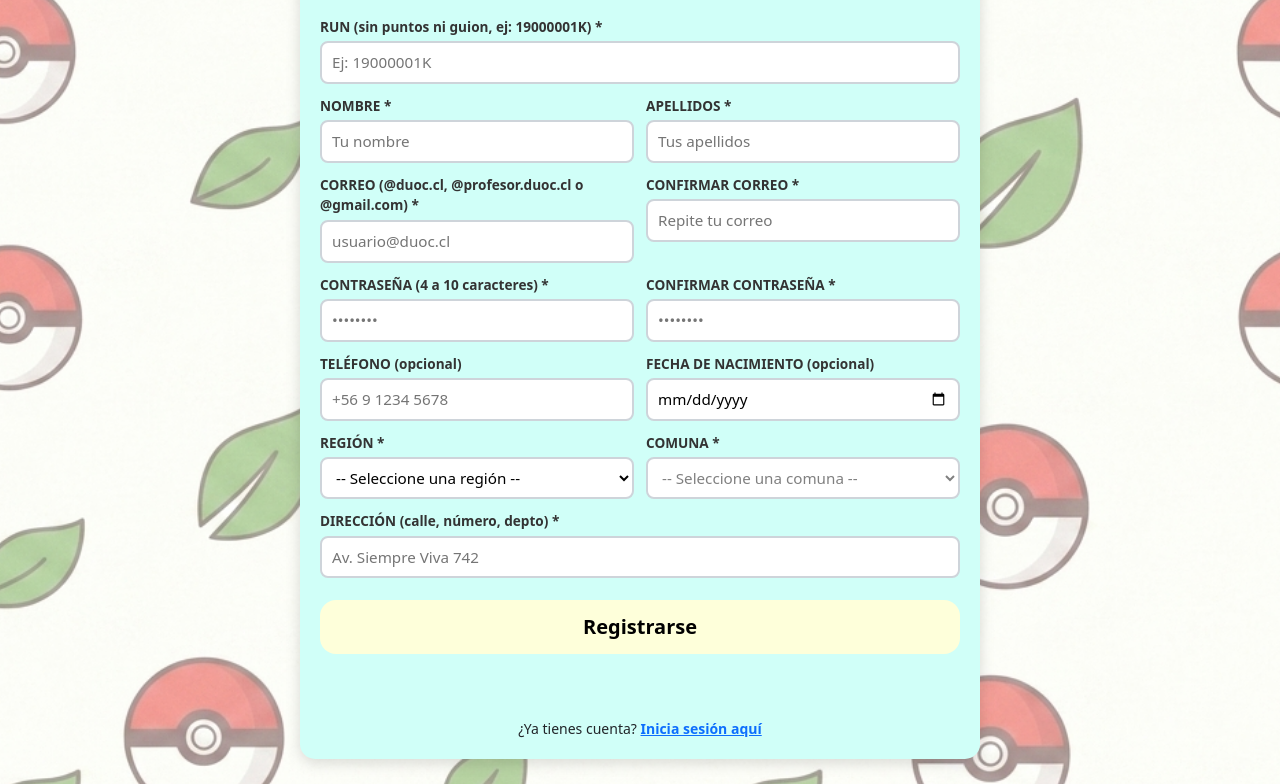
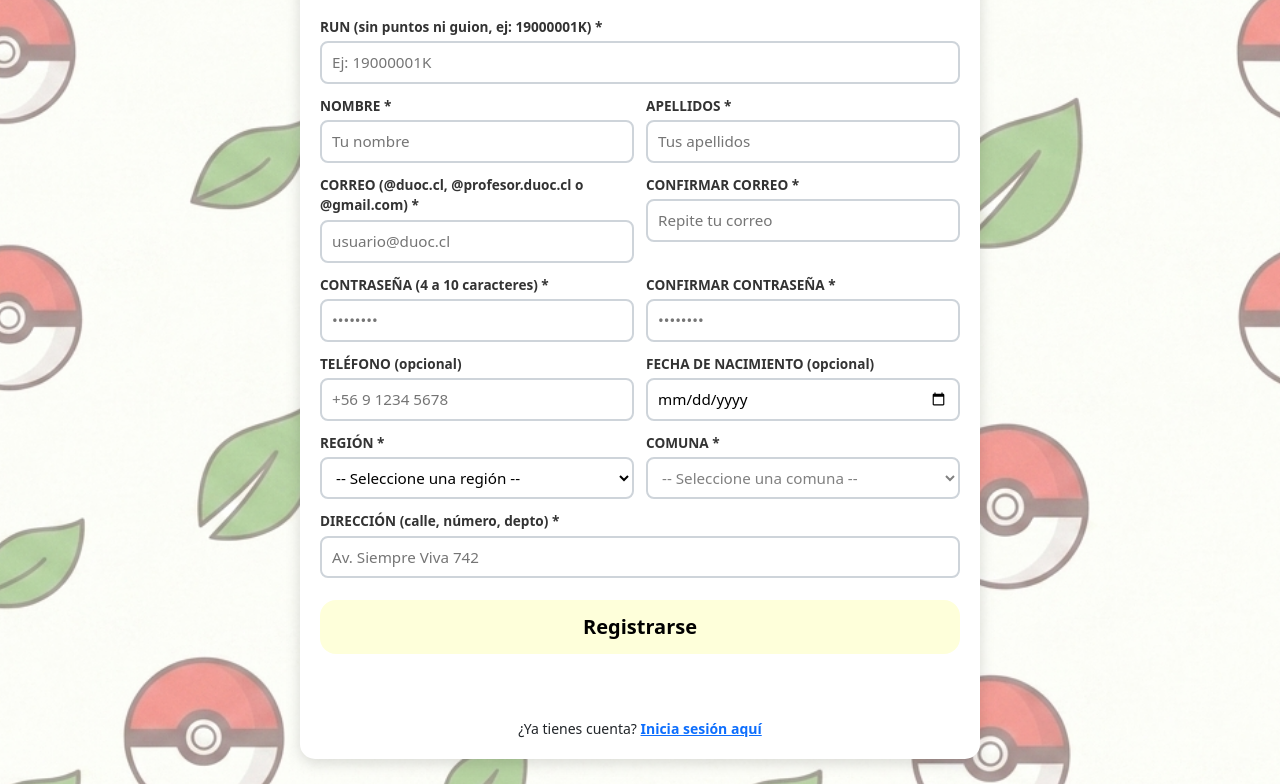
Before and after one commit to jrodriguezluna/PokeStore, a plain HTML site: page pages/registro.html in a window 1280 px wide. Shown: the part 164-948 px from the top of the page. Drawn offline with nearby package versions, Linux system fonts and the light colour scheme.

Commit message:
cambio style registro

```diff
--- a/css/style.css
+++ b/css/style.css
@@ -138,7 +138,7 @@ body {
 }
 
 .contenedor-lr {
-  background: #d0fff8;
+  background: #ffffff;
   width: 100%;
   max-width: 420px;
   border-radius: 15px;
```
